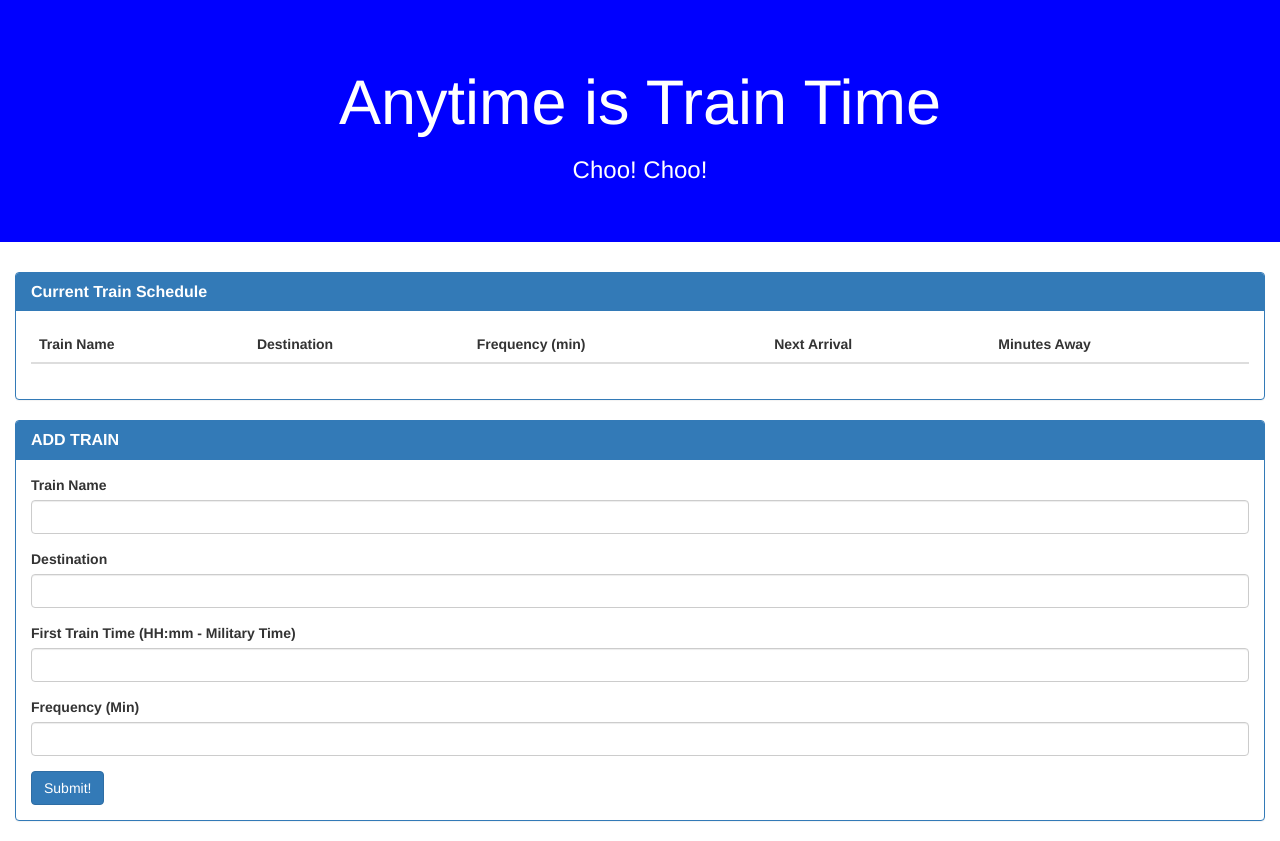
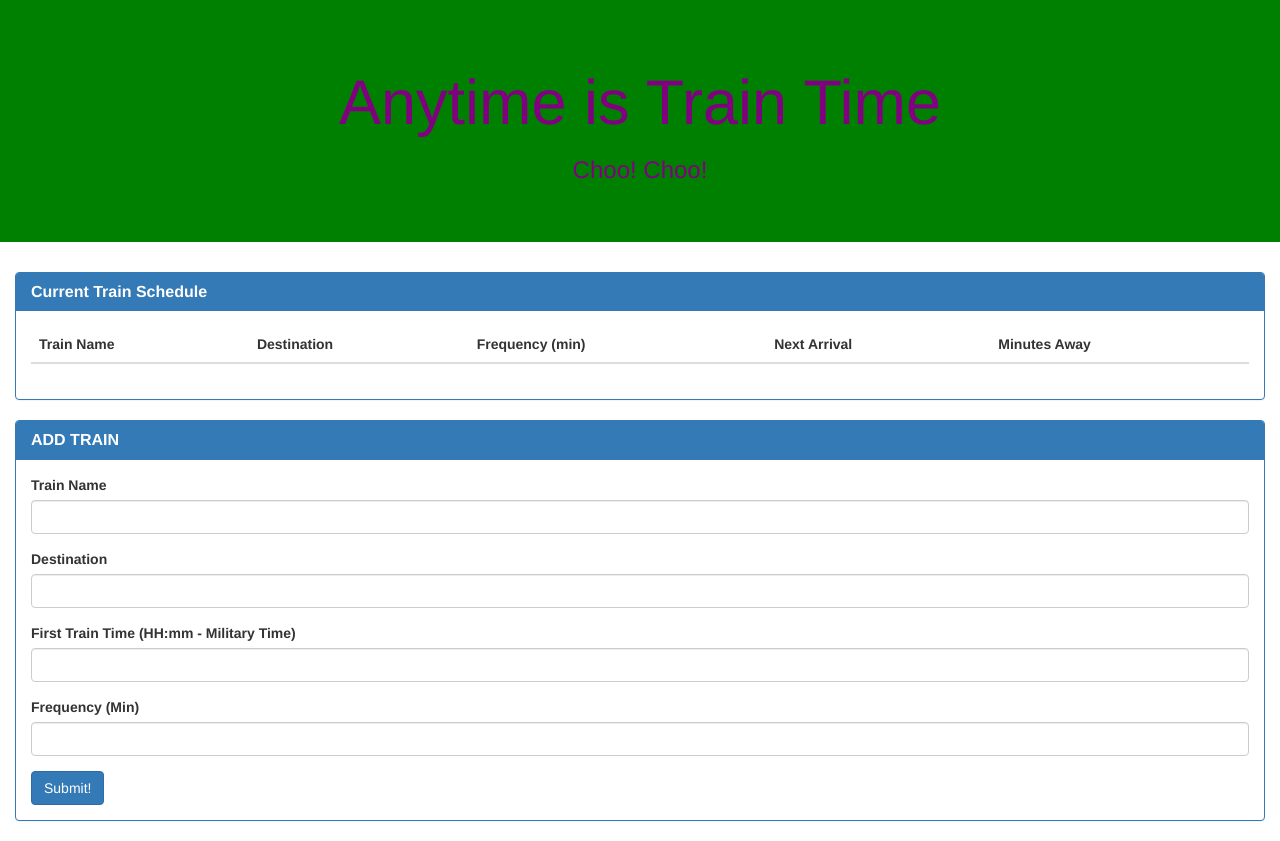
Before and after one commit to suzannaudra/Homework7, a plain HTML site: page index.html in a window 1280 px wide. Drawn offline with nearby package versions, Linux system fonts and the light colour scheme; no server answers.

Commit message:
Testing color changes

```diff
--- a/index.html
+++ b/index.html
@@ -17,7 +17,7 @@
 <body>
 <div class="container"></div>
 
-    <div class="jumbotron" style="background-color: blue; color: white;">
+    <div class="jumbotron" style="background-color: green; color: purple;">
         <h1 class="text-center">Anytime is Train Time</h1>
         <h3 class="text-center"> Choo! Choo!</h3>
     </div>
```
